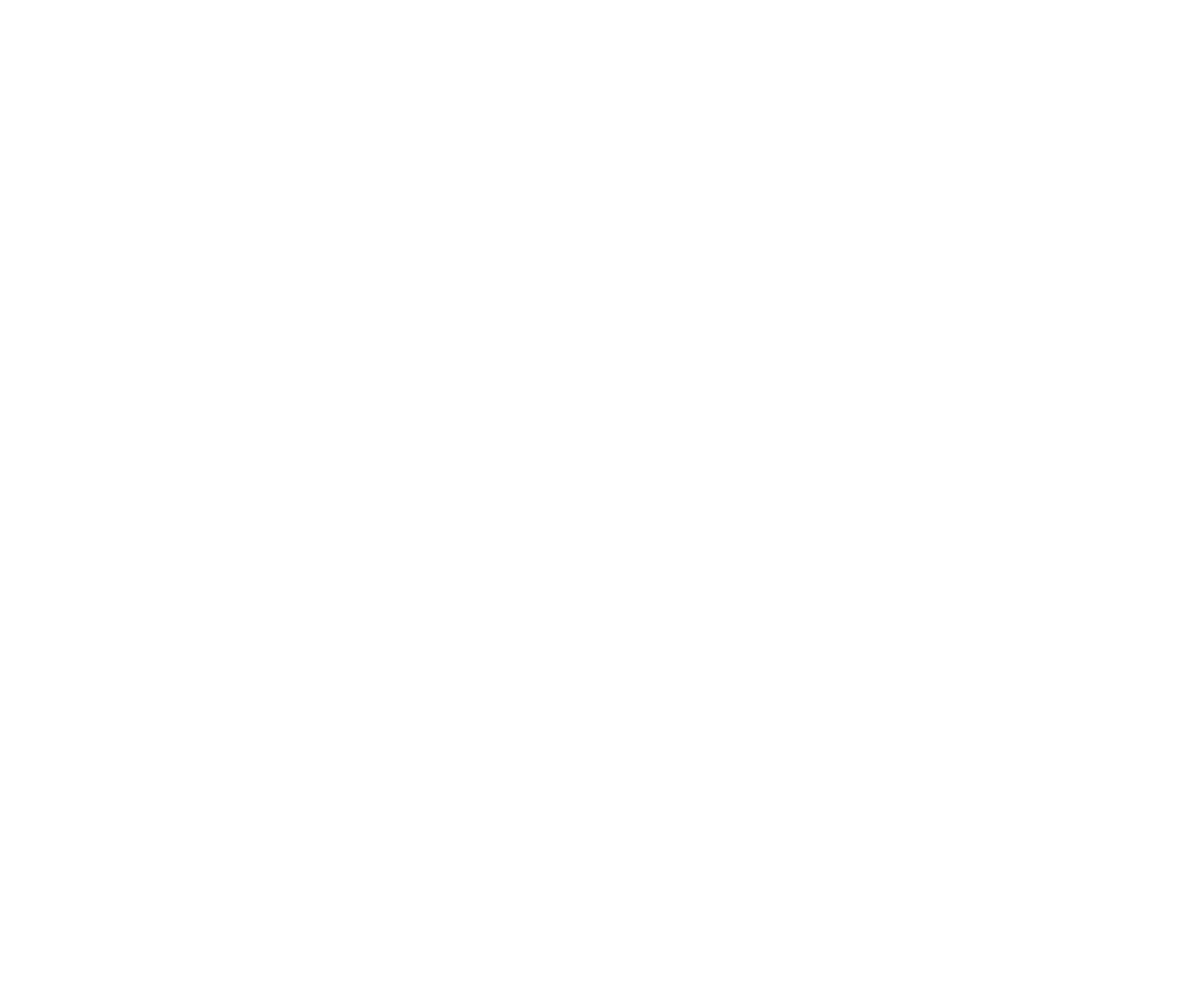
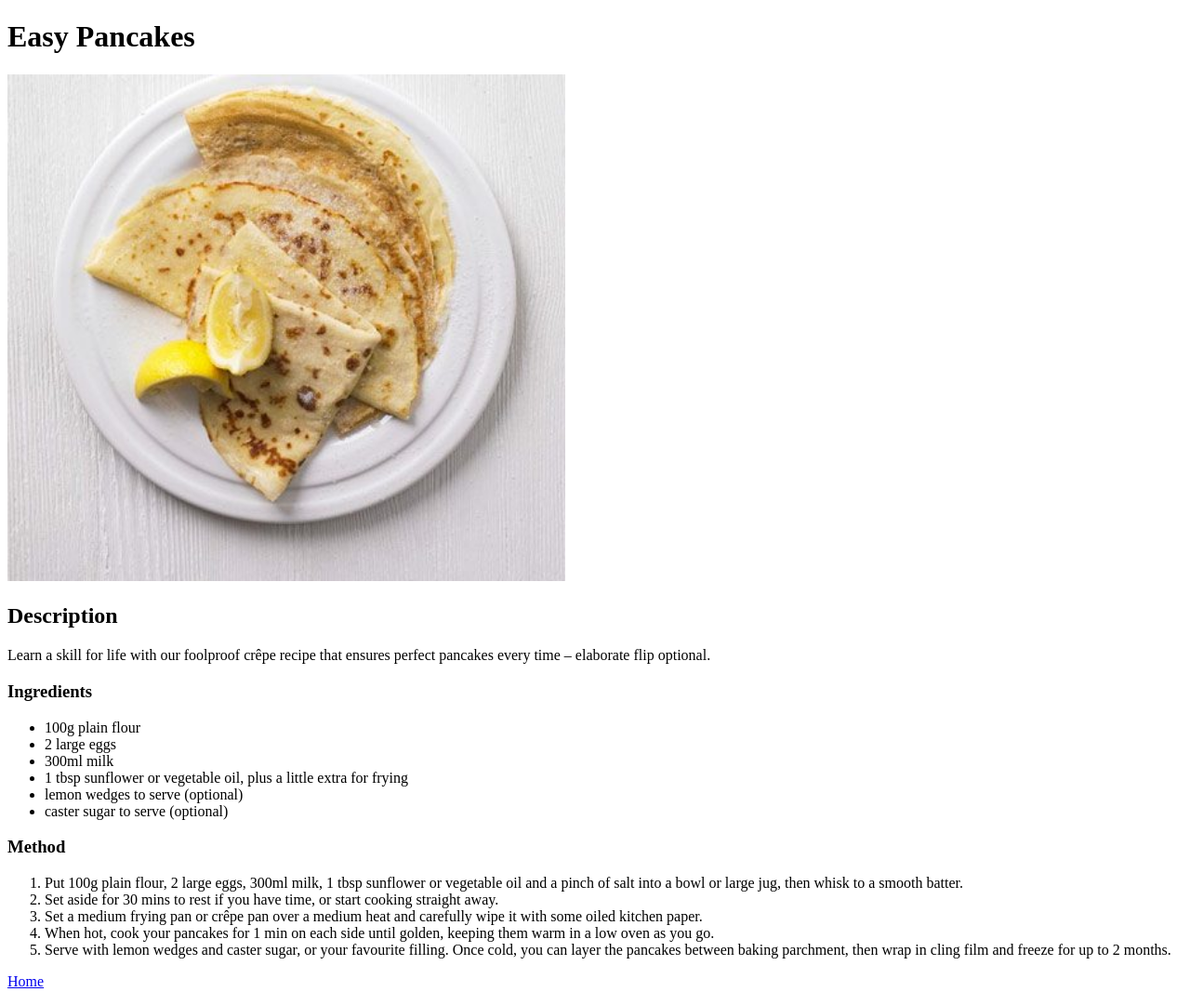
Before and after one commit to Admin-TC/odin-recipes, a plain HTML site: page recipes/pancakes.html in a window 1280 px wide. Shown: the whole page at 93% size. Before the commit the page ends 800 px from the top, so only its background shows below. Drawn offline with Linux system fonts and the light colour scheme.

Commit message:
pancakes added plus home links

```diff
--- a/recipes/pancakes.html
+++ b/recipes/pancakes.html
@@ -0,0 +1,33 @@
+<!DOCTYPE html>
+<html lang="en">
+<head>
+    <meta charset="UTF-8">
+    <meta http-equiv="X-UA-Compatible" content="IE=edge">
+    <meta name="viewport" content="width=device-width, initial-scale=1.0">
+    <title>Odin Recipes - Pancakes</title>
+</head>
+<body>
+    <h1>Easy Pancakes</h1>
+    <img src="../img/pancakes.jpg" width="600">
+    <h2>Description</h2>
+    <p>Learn a skill for life with our foolproof crêpe recipe that ensures perfect pancakes every time – elaborate flip optional.</p>
+    <h3>Ingredients</h3>
+    <ul>
+        <li>100g plain flour</li>
+        <li>2 large eggs</li>
+        <li>300ml milk</li>
+        <li>1 tbsp sunflower or vegetable oil, plus a little extra for frying</li>
+        <li>lemon wedges to serve (optional)</li>
+        <li>caster sugar to serve (optional)</li>
+    </ul>
+    <h3>Method</h3>
+    <ol>
+        <li>Put 100g plain flour, 2 large eggs, 300ml milk, 1 tbsp sunflower or vegetable oil and a pinch of salt into a bowl or large jug, then whisk to a smooth batter.</li>
+        <li>Set aside for 30 mins to rest if you have time, or start cooking straight away.</li>
+        <li>Set a medium frying pan or crêpe pan over a medium heat and carefully wipe it with some oiled kitchen paper.</li>
+        <li>When hot, cook your pancakes for 1 min on each side until golden, keeping them warm in a low oven as you go.</li>
+        <li>Serve with lemon wedges and caster sugar, or your favourite filling. Once cold, you can layer the pancakes between baking parchment, then wrap in cling film and freeze for up to 2 months.</li>
+    </ol>
+    <p><a href="..\index.html">Home</a></p>
+</body>
+</html>
```
Also changed, not shown: recipes/beefstew.html (+3 -0 lines), recipes/lasagne.html (+2 -1 lines), img/pancakes.jpg (added).
